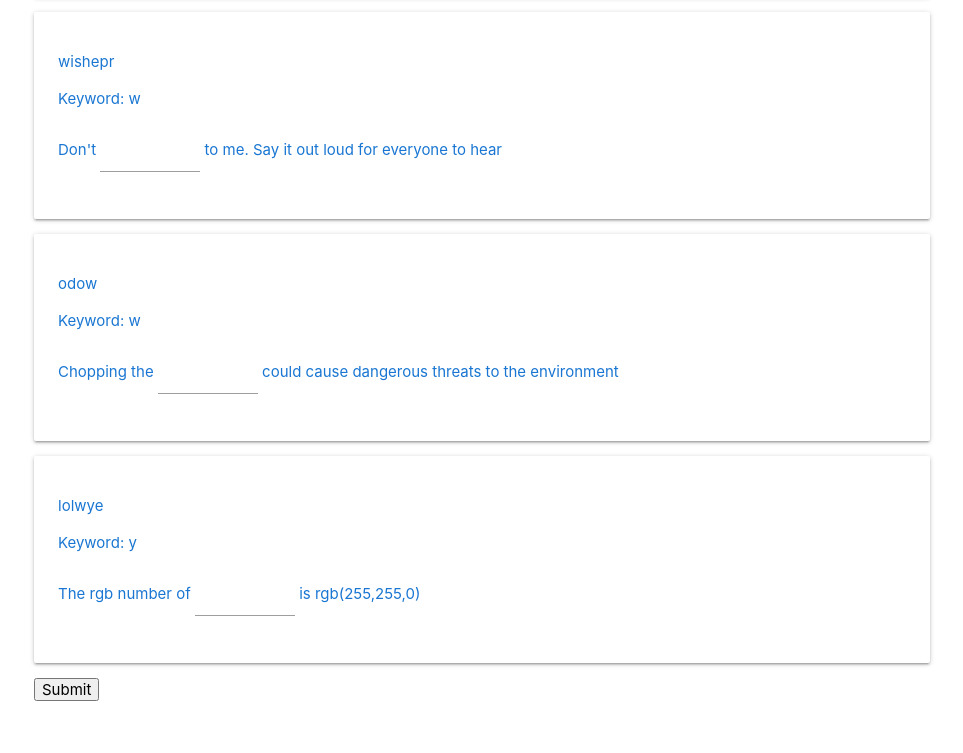
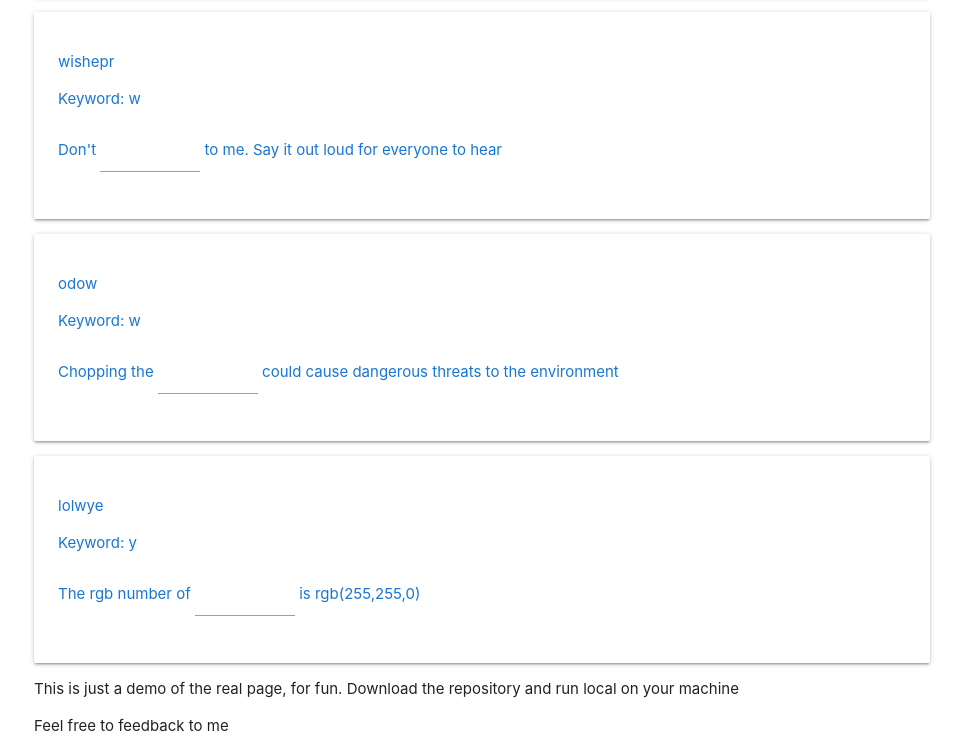
Before and after one commit to TokisakiKurumi2001/project_rearrange_string, a plain HTML site: page index.html in a window 1280 px wide. Shown: the part 10430-11183 px from the top of the page, without its empty margins (158-1121 px from the left). Before the commit the page ends 11146 px from the top, so only its background shows below. Drawn offline with nearby package versions, Linux system fonts and the light colour scheme; files that its build step writes are made by us from their sources.

Commit message:
Update index.html

```diff
--- a/index.html
+++ b/index.html
@@ -20,7 +20,6 @@
 	</head>
 	<body>
 		<div class = "container">
-			<form action = "PHP/checking_system_php.php" method = "POST">
 				<div class = "card-panel blue-text text-darken-2">
 					<p>ialanm</p>
 					<p>Keyword: a</p>
@@ -271,8 +270,8 @@
 					<p>Keyword: y</p>
 					<p>The rgb number of <input type = "text" id = "example_49" name = "key_49" /> is rgb(255,255,0)</p>
 				</div>
-				<p><input type = "submit" value = "Submit" /></p>
-			</form>
+				<p>This is just a demo of the real page, for fun. Download the repository and run local on your machine</p>
+				<p>Feel free to feedback to me</p>
 		</div>
 	</body>
 </html>
```
